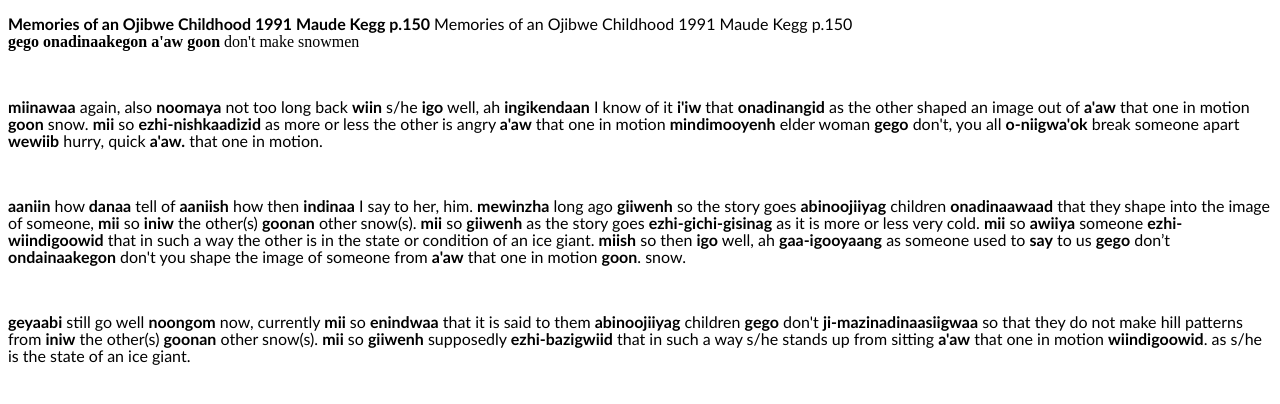
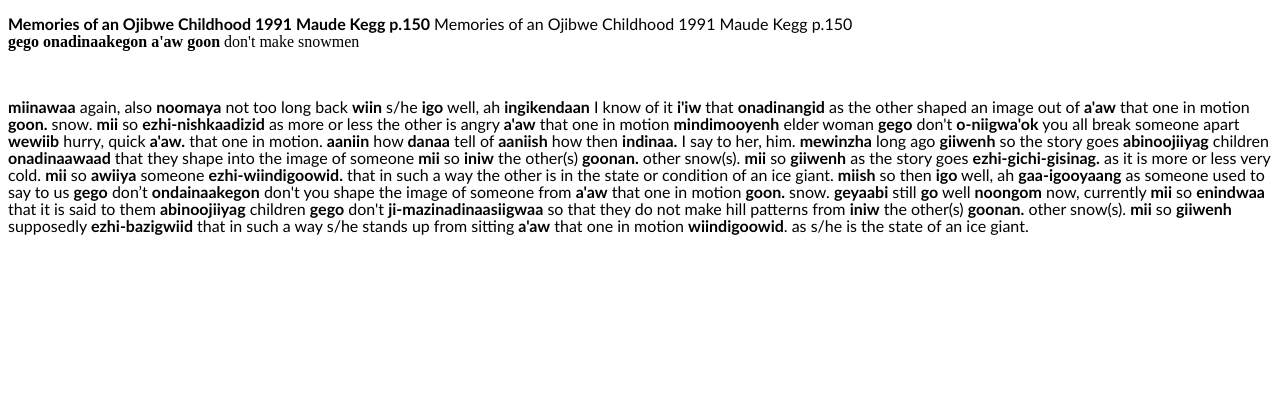
Before and after one commit to Animoons/animoons.github.io, a plain HTML site: page Dont Make Snowmen.html in a window 1280 px wide. Drawn offline with Linux system fonts and the light colour scheme.

Commit message:
Update Dont Make Snowmen.html

```diff
--- a/Dont Make Snowmen.html
+++ b/Dont Make Snowmen.html
@@ -26,35 +26,25 @@ Kegg p.150</font></p>
 again, also <b>noomaya</b> not too long back <b>wiin</b> s/he <b>igo</b>
 well, ah <b>ingikendaan</b> I know of it <b>i'iw</b> that <b>onadinangid</b>
 as the other shaped an image out of <b>a'aw</b> that one in motion
-<b>goon</b> snow.  <b>mii</b> so <b>ezhi-nishkaadizid</b> as more or
+<b>goon.</b> snow.  <b>mii</b> so <b>ezhi-nishkaadizid</b> as more or
 less the other is angry <b>a'aw</b> that one in motion <b>mindimooyenh</b>
-elder woman <b>gego</b> don't, you all <b>o-niigwa'ok</b> break
+elder woman <b>gego</b> don't <b>o-niigwa'ok</b> you all break
 someone apart <b>wewiib</b> hurry, quick <b>a'aw.</b> that one in
-motion.</font></p>
-<p style="line-height: 100%; margin-bottom: 0in"><br/>
-
-</p>
-<p style="line-height: 100%; margin-bottom: 0in"><font face="Calibri, sans-serif"><b>aaniin</b>
-how <b>danaa</b> tell of <b>aaniish</b> how then <b>indinaa</b> I say
+motion. <b>aaniin</b> how <b>danaa</b> tell of <b>aaniish</b> how then <b>indinaa.</b> I say
 to her, him.  <b>mewinzha</b> long ago <b>giiwenh</b> so the story
 goes <b>abinoojiiyag</b> children <b>onadinaawaad</b> that they shape
-into the image of someone,  <b>mii</b> so <b>iniw</b> the other(s)
-<b>goonan</b> other snow(s).  <b>mii</b> so <b>giiwenh</b> as the
-story goes <b>ezhi-gichi-gisinag</b> as it is more or less very cold.
- <b>mii</b> so <b>awiiya</b> someone <b>ezhi-wiindigoowid</b> that in
+into the image of someone <b>mii</b> so <b>iniw</b> the other(s)
+<b>goonan.</b> other snow(s).  <b>mii</b> so <b>giiwenh</b> as the
+story goes <b>ezhi-gichi-gisinag.</b> as it is more or less very cold.
+ <b>mii</b> so <b>awiiya</b> someone <b>ezhi-wiindigoowid.</b> that in
 such a way the other is in the state or condition of an ice giant.
 <b>miish</b> so then <b>igo</b> well, ah <b>gaa-igooyaang</b> as
-someone used to <b>say</b> to us <b>gego</b> don’t <b>ondainaakegon</b>
+someone used to say to us <b>gego</b> don’t <b>ondainaakegon</b>
 don't you shape the image of someone from <b>a'aw</b> that one in
-motion <b>goon</b>. snow.</font></p>
-<p style="line-height: 100%; margin-bottom: 0in"><br/>
-
-</p>
-<p style="line-height: 100%; margin-bottom: 0in"><font face="Calibri, sans-serif"><b>geyaabi</b>
-still go well <b>noongom</b> now, currently <b>mii</b> so <b>enindwaa</b>
+motion <b>goon.</b> snow. <b>geyaabi</b> still <b>go</b> well <b>noongom</b> now, currently <b>mii</b> so <b>enindwaa</b>
 that it is said to them <b>abinoojiiyag</b> children <b>gego</b>
 don't <b>ji-mazinadinaasiigwaa</b> so that they do not make hill
-patterns from <b>iniw</b> the other(s) <b>goonan</b> other snow(s).
+patterns from <b>iniw</b> the other(s) <b>goonan.</b> other snow(s).
 <b>mii</b> so <b>giiwenh</b> supposedly <b>ezhi-bazigwiid</b> that in
 such a way s/he stands up from sitting <b>a'aw</b> that one in motion
 <b>wiindigoowid</b>. as s/he is the state of an ice giant.       </font>
```
